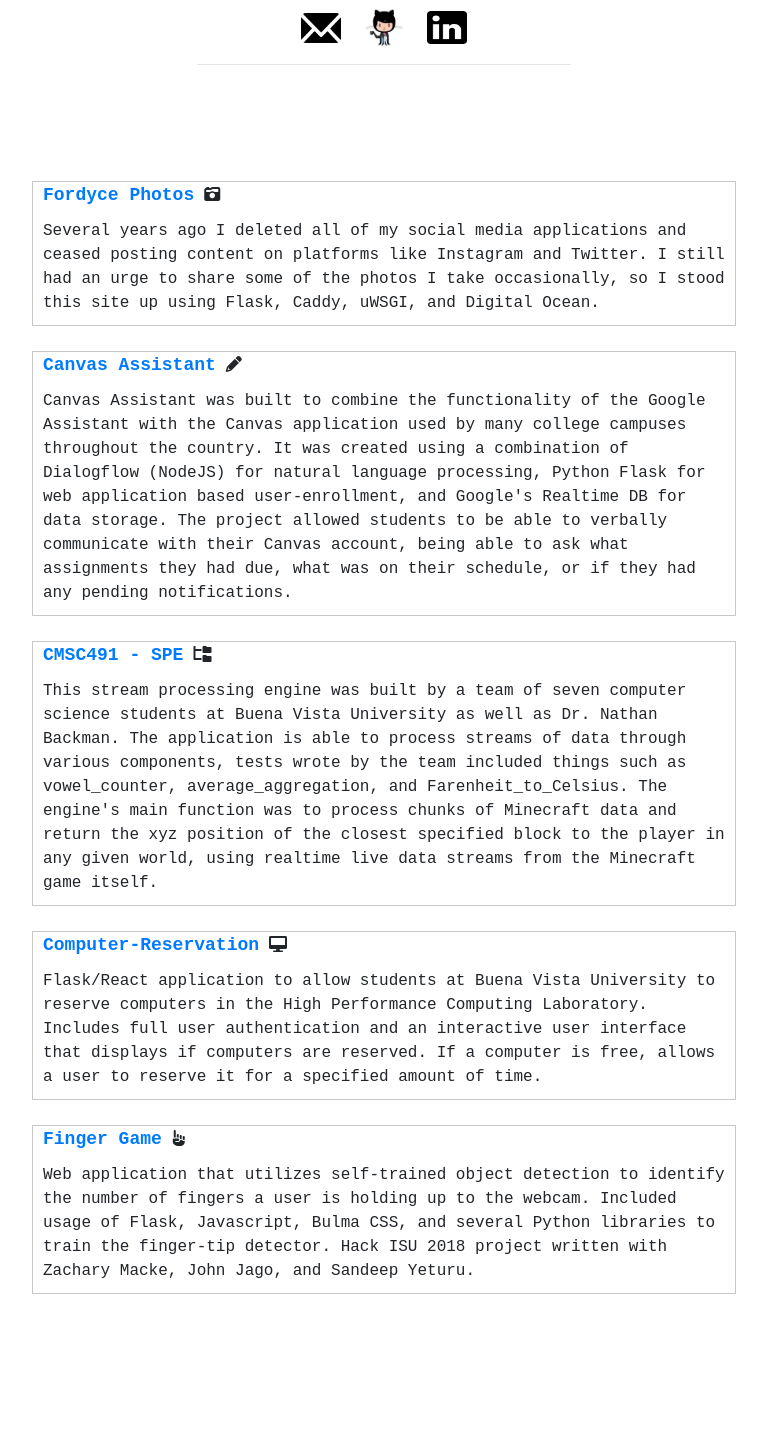
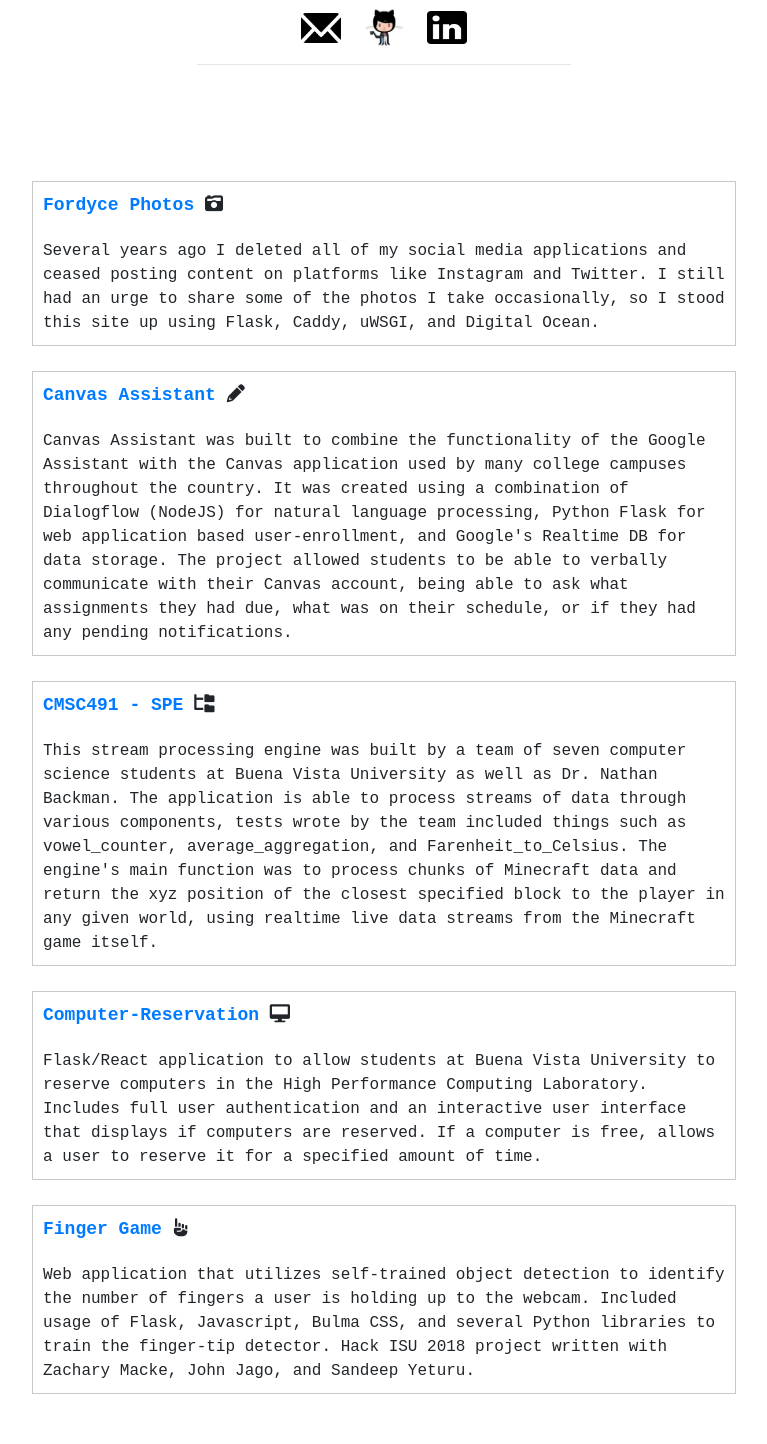
Before and after one commit to jackmford/personal-website-MK2, a Flask app: page / in a window 1280 px wide. Shown: the part 413-1857 px from the top of the page, without its empty margins (256-1023 px from the left). Before the commit the page ends 1707 px from the top, so only its background shows below. Run offline with Flask 2, Linux system fonts and the light colour scheme; some libraries are stand-ins or nearby versions.

Commit message:
fixing some stuff with titles and spacing

```diff
--- a/templates/index.html
+++ b/templates/index.html
@@ -41,35 +41,35 @@
 
       <div class="container-fluid" id="proj-desc-container">
         <div class="row proj-row">
-          <span><a class="proj-p-title" href=https://github.com/jackmford/fordycephotos target="_blank">Fordyce Photos</a><i class="fas fa-camera-retro"></i></span>
+          <span class="proj-p-title"><a href=https://github.com/jackmford/fordycephotos target="_blank">Fordyce Photos</a> <i class="fas fa-camera-retro"></i></span>
           <p class="proj-p-des">Several years ago I deleted all of my social media applications and ceased posting content on platforms like Instagram and Twitter. I still had an urge to share some of the photos I take occasionally, so I stood this site up using Flask, Caddy, uWSGI, and Digital Ocean.</p>
         </div>
       </div>
 
       <div class="container-fluid" id="proj-desc-container">
         <div class="row proj-row">
-          <span><a class="proj-p-title" href=https://github.com/jackmford/capstone target="_blank">Canvas Assistant</a><i class="fas fa-pencil"></i></span>
+          <span class="proj-p-title"><a href=https://github.com/jackmford/capstone target="_blank">Canvas Assistant</a> <i class="fas fa-pencil"></i></span>
           <p class="proj-p-des">Canvas Assistant was built to combine the functionality of the Google Assistant with the Canvas application used by many college campuses throughout the country. It was created using a combination of Dialogflow (NodeJS) for natural language processing, Python Flask for web application based user-enrollment, and Google's Realtime DB for data storage. The project allowed students to be able to verbally communicate with their Canvas account, being able to ask what assignments they had due, what was on their schedule, or if they had any pending notifications.</p>
         </div>
       </div>
 
       <div class="container-fluid" id="proj-desc-container">
         <div class="row proj-row">
-          <span><a class="proj-p-title"href=https://github.com/nathan-backman/cmsc491-SPE target="_blank">CMSC491 - SPE</a><i class="fas fa-folder-tree"></i></span>
+          <span class="proj-p-title"><a href=https://github.com/nathan-backman/cmsc491-SPE target="_blank">CMSC491 - SPE</a> <i class="fas fa-folder-tree"></i></span>
           <p class="proj-p-des">This stream processing engine was built by a team of seven computer science students at Buena Vista University as well as Dr. Nathan Backman. The application is able to process streams of data through various components, tests wrote by the team included things such as vowel_counter, average_aggregation, and Farenheit_to_Celsius. The engine's main function was to process chunks of Minecraft data and return the xyz position of the closest specified block to the player in any given world, using realtime live data streams from the Minecraft game itself.</p>
         </div>
       </div>
 
       <div class="container-fluid" id="proj-desc-container">
         <div class="row proj-row">
-          <span><a class="proj-p-title" href=https://github.com/jackmford/Computer-Reservation-System target="_blank">Computer-Reservation</a><i class="fas fa-desktop"></i></span>
+          <span class="proj-p-title"><a href=https://github.com/jackmford/Computer-Reservation-System target="_blank">Computer-Reservation</a> <i class="fas fa-desktop"></i></span>
           <p class="proj-p-des">Flask/React application to allow students at Buena Vista University to reserve computers in the High Performance Computing Laboratory. Includes full user authentication and an interactive user interface that displays if computers are reserved. If a computer is free, allows a user to reserve it for a specified amount of time.</p>
         </div>
       </div>
 
       <div class="container-fluid" id="proj-desc-container">
         <div class="row proj-row">
-          <span><a class="proj-p-title" href=https://github.com/jackmford/finger-game target="_blank">Finger Game</a><i class="fas fa-hand-point-up"></i></span>
+          <span class="proj-p-title"><a href=https://github.com/jackmford/finger-game target="_blank">Finger Game</a> <i class="fas fa-hand-point-up"></i></span>
           <p class="proj-p-des">Web application that utilizes self-trained object detection to identify the number of fingers a user is holding up to the webcam. Included usage of Flask, Javascript, Bulma CSS, and several Python libraries to train the finger-tip detector. Hack ISU 2018 project written with Zachary Macke, John Jago, and Sandeep Yeturu.</p>
         </div>
       </div>
```
Also changed, not shown: 1 other file.
